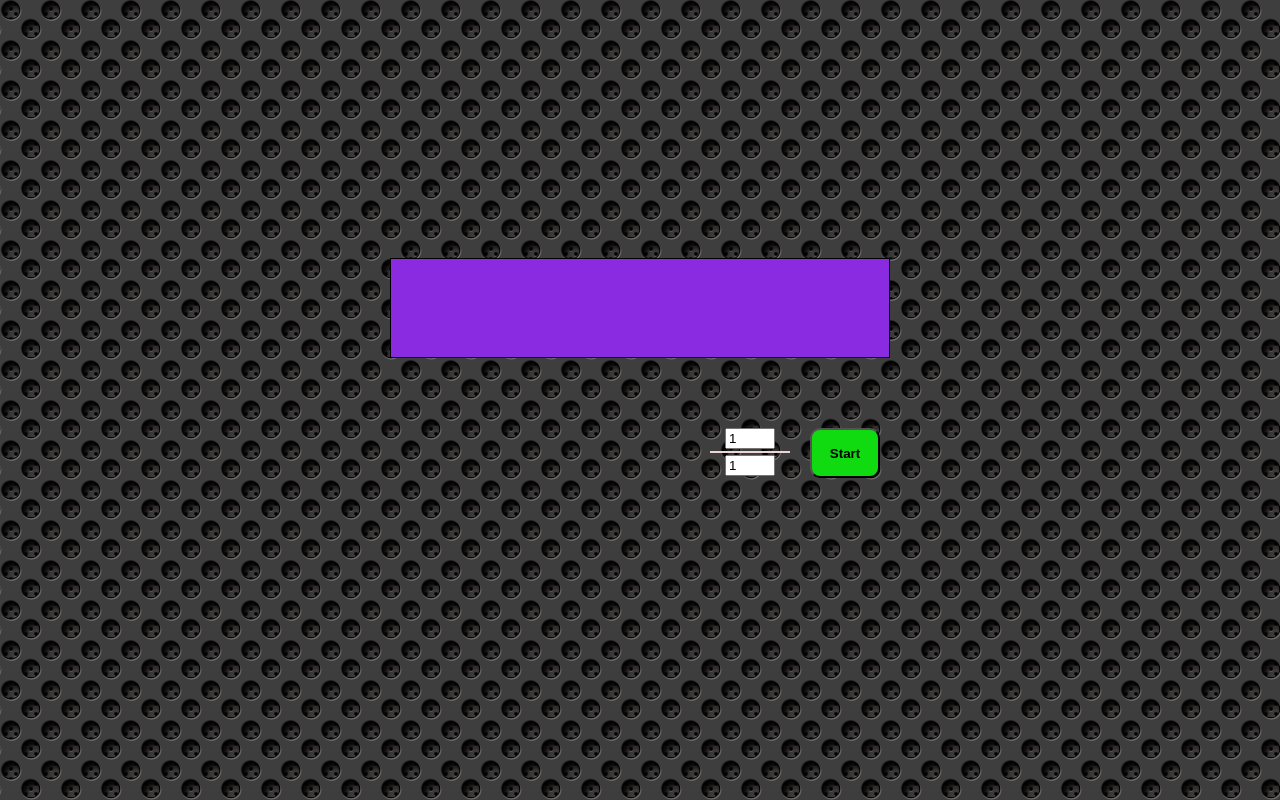
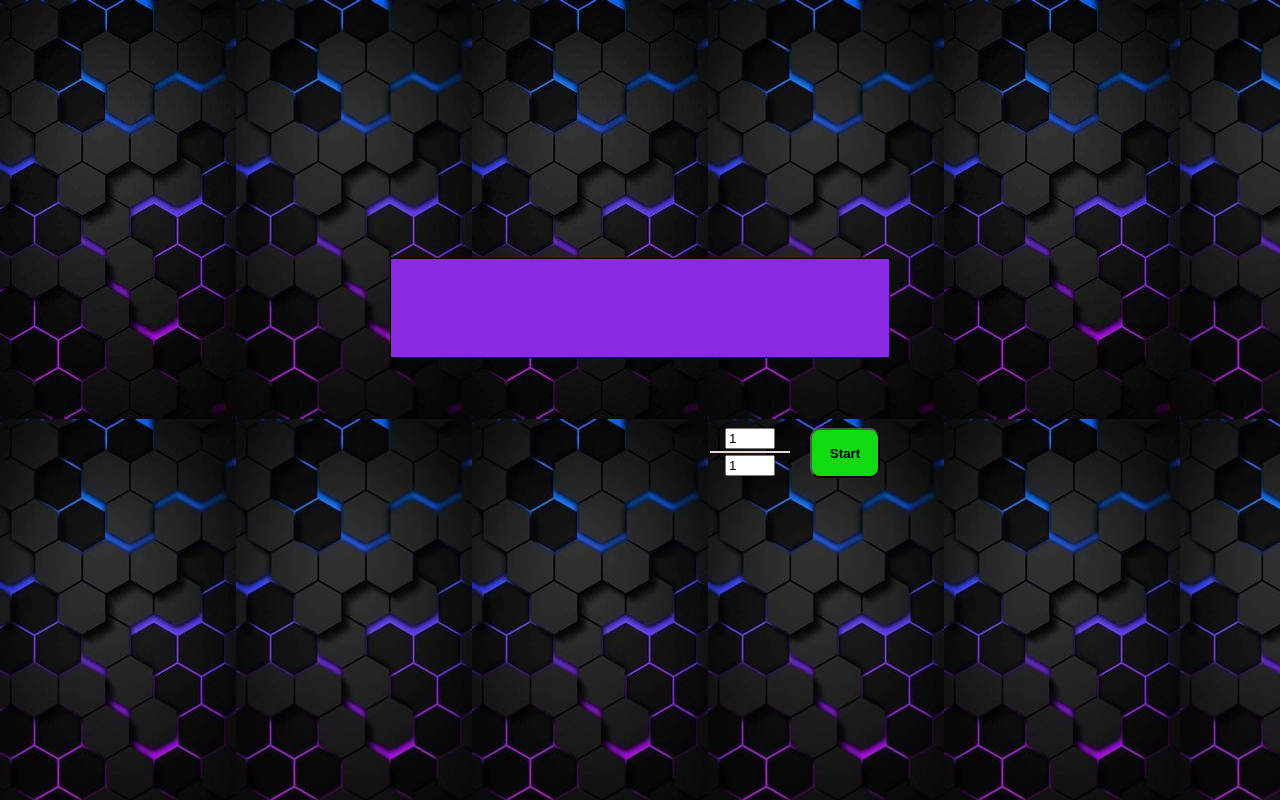
Before and after one commit to VladZaMir/-, a plain HTML site: page index.html in a window 1280 px wide. Drawn offline with Linux system fonts and the light colour scheme.

Commit message:
third commit

```diff
--- a/css/style.css
+++ b/css/style.css
@@ -8,7 +8,7 @@ html {
     box-sizing: inherit;
 }
 body {
-    background-image: url(/img/grid-on-gray.png);
+    background-image: url(/img/f198aea22fdd5e138267cd80df0e408f.jpg);
 }
 .container {
     padding-top: 250px;
```
Also changed, not shown: img/f198aea22fdd5e138267cd80df0e408f.jpg (added), img/grid-on-gray.png (deleted).
